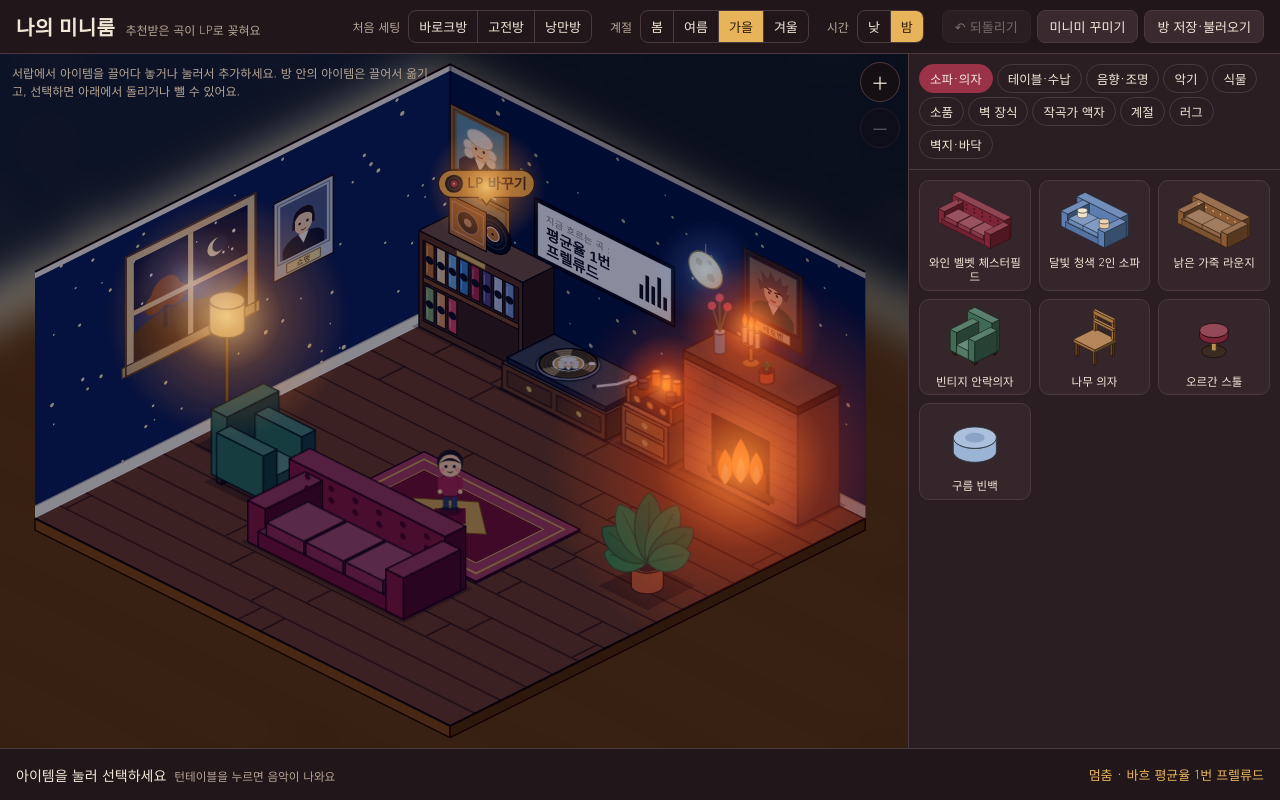
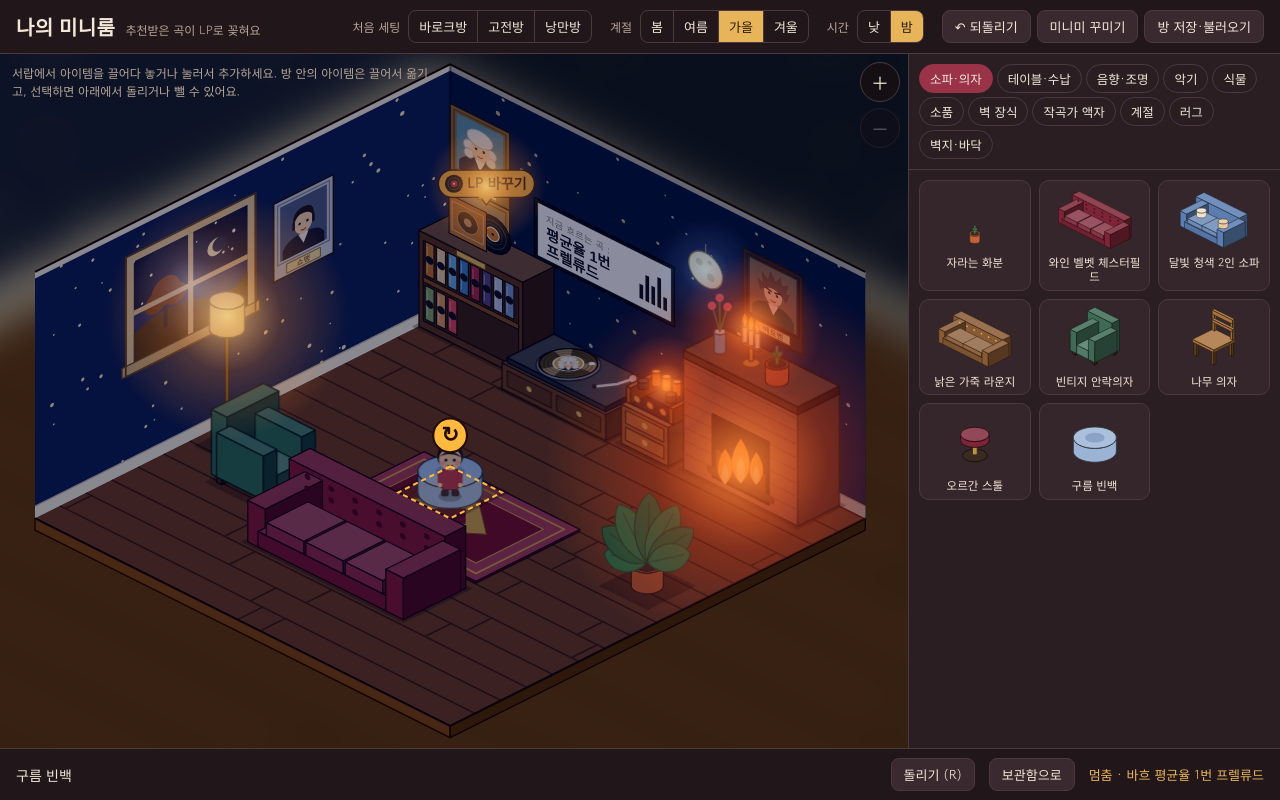
Before and after one commit to hyveritas-dev/yummyclassic, a plain HTML site: page assets/room.html in a window 1280 px wide. Both pictures are taken after a click on the element 1094 px from the left and 459 px from the top of the page. Drawn offline with Linux system fonts and the light colour scheme; a web font is replaced by a local one.

Commit message:
미니룸: 자라는 화분 크기 키움, 모든 카테고리 탭에 공통 노출
Co-Authored-By: Claude Sonnet 5.5 <noreply@anthropic.com>
Claude-Session: https://claude.ai/code/session_01CS7ucXLA9V8yU3xH5AMydD

```diff
--- a/assets/room.html
+++ b/assets/room.html
@@ -468,12 +468,12 @@ const growStage=()=>{let g=0;GROW_AT.forEach((n,i)=>{if(state.grow.d>=n)g=i});re
 const dayKey=()=>{const d=new Date();return d.getFullYear()+'-'+(d.getMonth()+1)+'-'+d.getDate()};
 function growMsg(){const g=growStage(),k=dayKey(),done=state.grow.a===k,t=state.grow.k===k?state.grow.t:0,nx=GROW_AT[g+1];
   return GROW_N[g]+' · 음악을 들려주면 자라요 · '+(done?'오늘 물 주기 완료':'오늘 '+Math.min(60,t)+'/60초')+(nx?' · '+(nx-state.grow.d)+'일 더 오면 다음 단계':'')}
-D('sprout',{n:'자라는 화분',cat:'plant',w:.4,d:.4,h:52,small:1,draw(c){
-  const g=growStage();pot(c,.2,.2,.1,8,'#c4623c');const[x,y]=c.S(.2,.2,8),H=[7,15,24,32,36][g],n=[2,2,4,6,6][g];
+D('sprout',{n:'자라는 화분',cat:'plant',w:.6,d:.6,h:76,small:1,draw(c){
+  const g=growStage();pot(c,.3,.3,.16,13,'#c4623c');const[x,y]=c.S(.3,.3,13),H=[14,25,36,47,56][g],n=[2,2,4,6,6][g];
   let s=`<g ${sway(2)}><path d="M${r1(x)},${r1(y)} L${r1(x)},${r1(y-H)}" stroke="#4d8a4f" stroke-width="2" fill="none"/>`;
-  for(let i=0;i<n;i++){const side=i%2?1:-1,hh=H*(.4+Math.floor(i/2)*.22);s+=leaf(x,y-hh,4+g*2.2,3+g*.8,side*(48+Math.floor(i/2)*6),i%2?'#4f9a58':'#3f8a4c')}
-  if(g===3)s+=`<ellipse cx="${r1(x)}" cy="${r1(y-H-2)}" rx="2.4" ry="3.4" fill="#e98fa6"/>`;
-  if(g===4){for(let a=0;a<5;a++){const t=a*72*Math.PI/180;s+=`<circle cx="${r1(x+Math.cos(t)*3.4)}" cy="${r1(y-H-2+Math.sin(t)*3.4)}" r="2.6" fill="#f2a1b8"/>`}s+=`<circle cx="${r1(x)}" cy="${r1(y-H-2)}" r="2" fill="#f6d35a"/>`}
+  for(let i=0;i<n;i++){const side=i%2?1:-1,hh=H*(.4+Math.floor(i/2)*.22);s+=leaf(x,y-hh,5+g*2.8,4+g*1.1,side*(48+Math.floor(i/2)*6),i%2?'#4f9a58':'#3f8a4c')}
+  if(g===3)s+=`<ellipse cx="${r1(x)}" cy="${r1(y-H-3)}" rx="3.6" ry="5" fill="#e98fa6"/>`;
+  if(g===4){for(let a=0;a<5;a++){const t=a*72*Math.PI/180;s+=`<circle cx="${r1(x+Math.cos(t)*5)}" cy="${r1(y-H-3+Math.sin(t)*5)}" r="3.8" fill="#f2a1b8"/>`}s+=`<circle cx="${r1(x)}" cy="${r1(y-H-3)}" r="3" fill="#f6d35a"/>`}
   c.raw(s+'</g>')}});
 D('cactus',{n:'선인장',cat:'plant',w:.4,d:.4,h:36,small:1,draw(c){
   pot(c,.2,.2,.1,8,'#c4623c');c.cyl(.2,.2,.065,22,'#3f8a52',8);c.cyl(.07,.2,.04,9,'#3f8a52',16);c.cyl(.33,.2,.04,9,'#3f8a52',14);
@@ -1047,10 +1047,11 @@ function renderTabs(){
 }
 function renderGrid(){
   const g=$('#grid');
+  const spr=`<div class="card" data-t="sprout" title="${DEF.sprout.n}">${preview('sprout')}<b>${DEF.sprout.n}</b></div>`;
   if(state.tab==='deco'){
-    g.innerHTML='<div class="sect">벽지</div>'+WALLS.map(w=>`<button class="sw ${state.wall===w.id?'on':''}" data-w="${w.id}"><i style="background:${w.c}"></i>${w.n}</button>`).join('')
+    g.innerHTML=spr+'<div class="sect">벽지</div>'+WALLS.map(w=>`<button class="sw ${state.wall===w.id?'on':''}" data-w="${w.id}"><i style="background:${w.c}"></i>${w.n}</button>`).join('')
       +'<div class="sect">바닥</div>'+FLOORS.map(w=>`<button class="sw ${state.floor===w.id?'on':''}" data-f="${w.id}"><i style="background:${w.c}"></i>${w.n}</button>`).join('');return}
-  const ids=Object.keys(DEF).filter(k=>DEF[k].cat===state.tab||(state.tab==='audio'&&0));
+  const ids=['sprout'].concat(Object.keys(DEF).filter(k=>k!=='sprout'&&DEF[k].cat===state.tab));
   g.innerHTML=ids.map(k=>`<div class="card${DEF[k].fixed?' fixed':''}" data-t="${k}" title="${DEF[k].n}">${preview(k)}<b>${DEF[k].n}</b></div>`).join('');
 }
 $('#tabs').addEventListener('click',e=>{const b=e.target.closest('button');if(!b)return;state.tab=b.dataset.c;renderTabs();renderGrid()});
```
